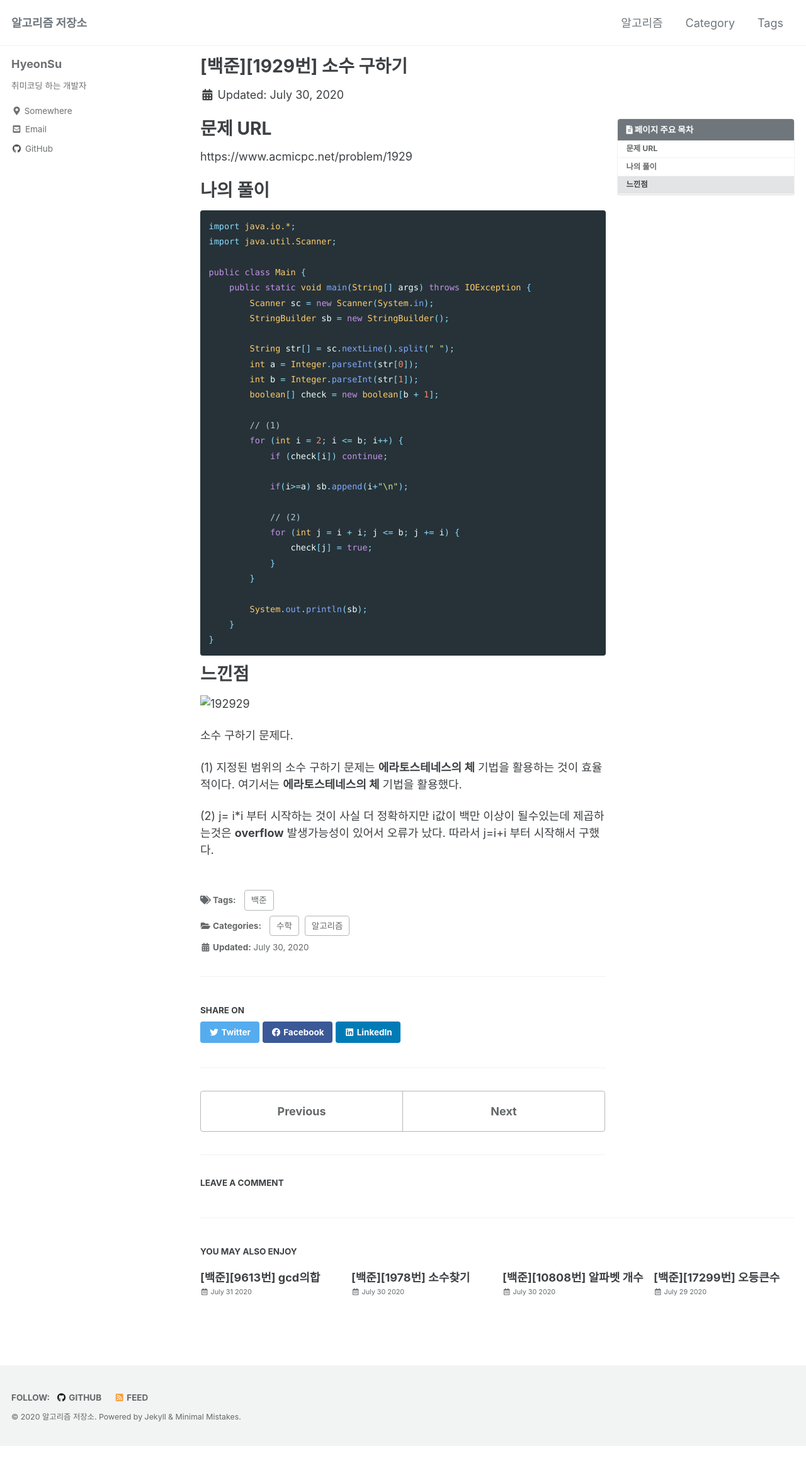
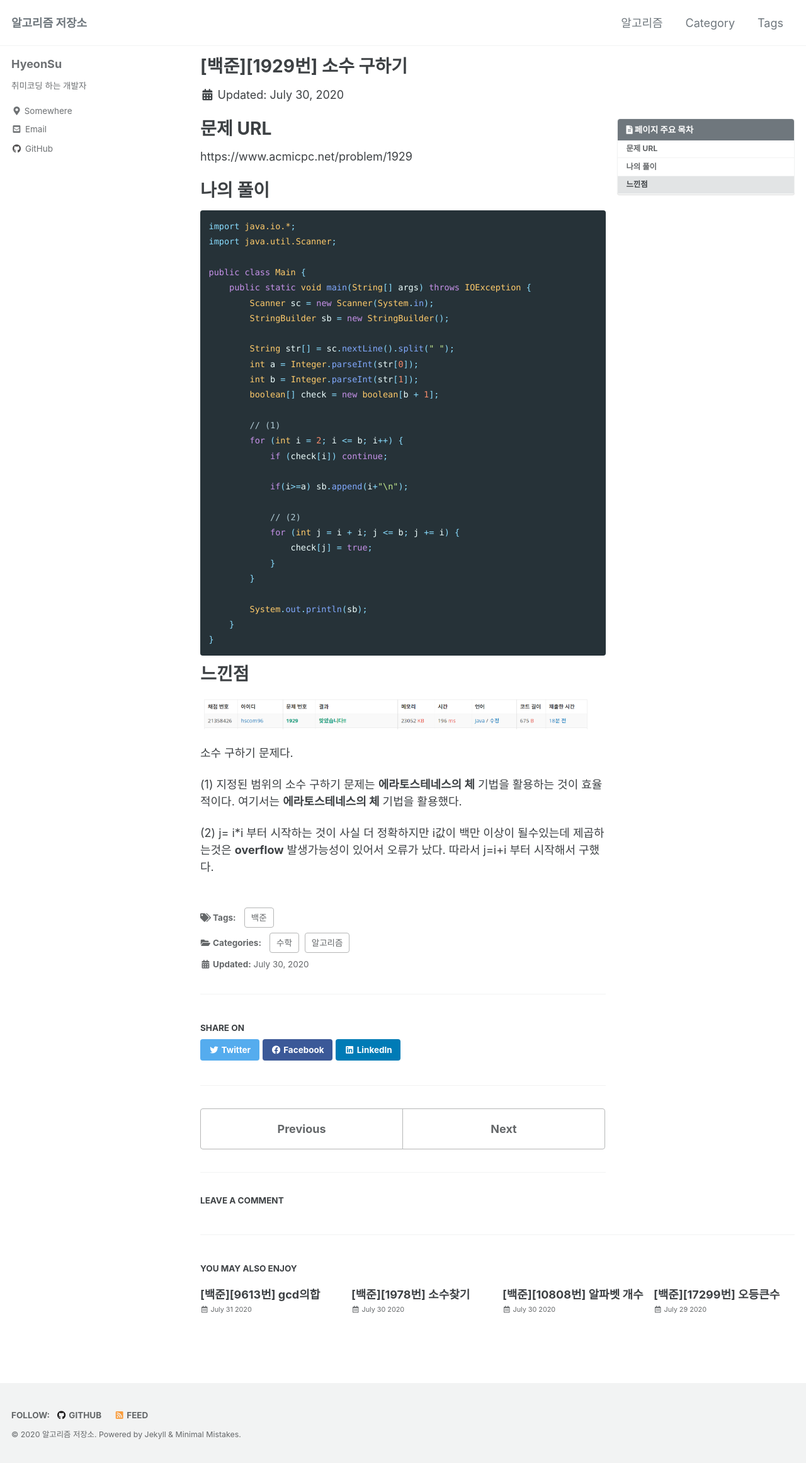
Before and after one commit to hscom96/hscom96.github.io, a Jekyll site: the page built from _posts/2020-07-30-boj1929.md, in a window 1280 px wide. Shown: the whole page at 63% size. Built offline with Jekyll 4.4.1, drawn with Linux system fonts in a browser that asks for light colours; cached includes are drawn as plain includes; comment, search, counter and statistics services are not loaded; before the commit the page ends 2296 px from its top, so only the background shows below that.

Commit message:
게시물 포스팅

````diff
--- a/_posts/2020-07-30-boj1929.md
+++ b/_posts/2020-07-30-boj1929.md
@@ -49,7 +49,7 @@ public class Main {
 ```
 
 # 느낀점
-![192929](../images/2020/07/192929.png)
+![192929](/images/2020/07/192929.png)
 
 소수 구하기 문제다.
 
````
Also changed, not shown: _posts/2020-07-31.boj6588.md (+1 -1 lines).
